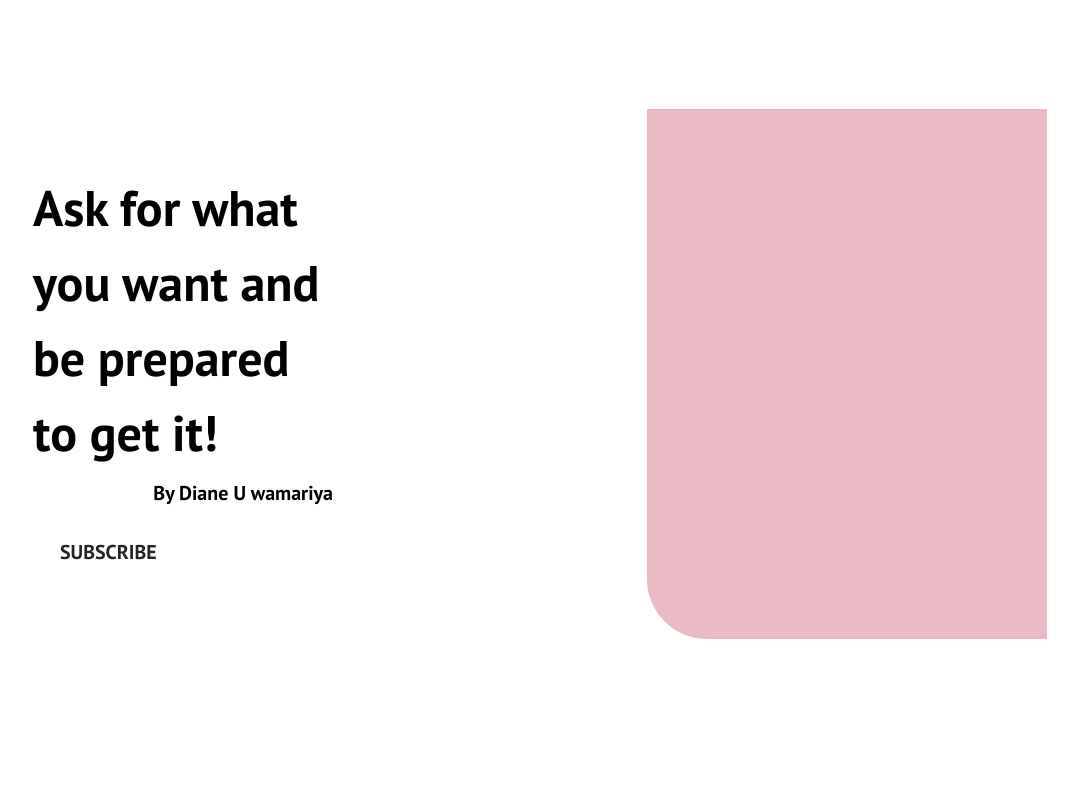
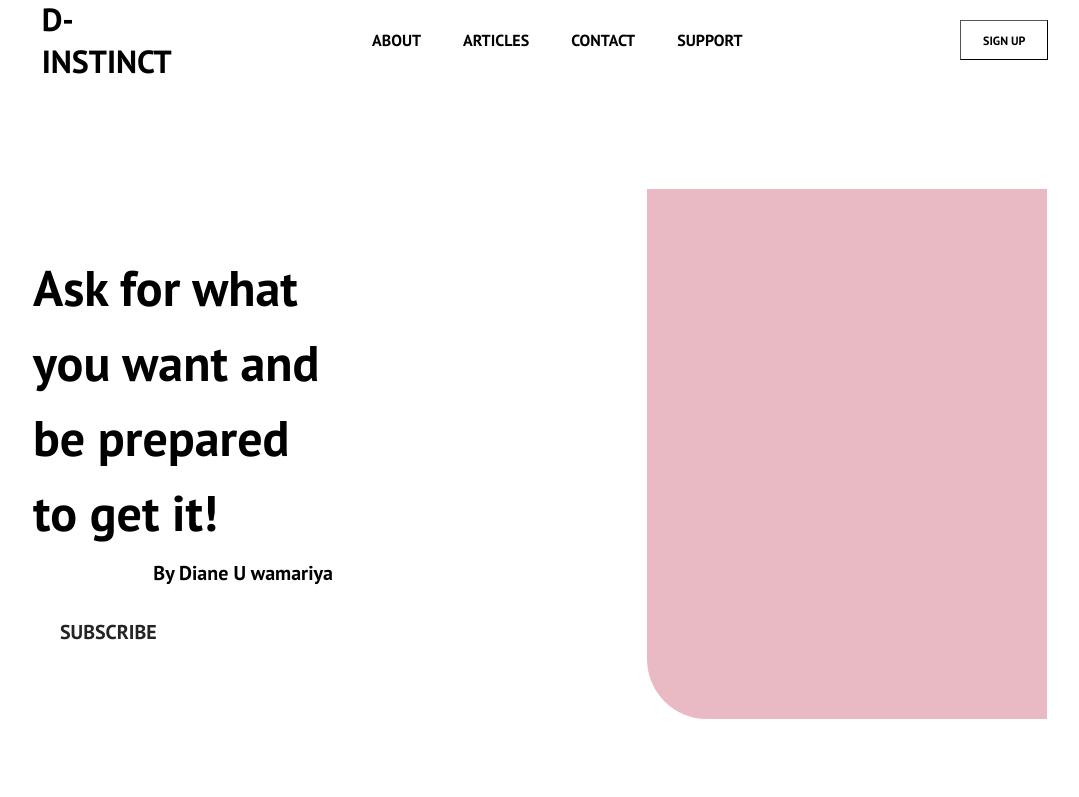
Before and after one commit to andyk2000/D-instinct, a React (Create React App) app: page / in a window 1280 px wide. Shown: the top 797 px of the page, without its empty margins (105-1184 px from the left). Built offline with nearby package versions, Linux system fonts and the light colour scheme.

Commit message:
navbar updated

```diff
--- a/src/components/Navbar.css
+++ b/src/components/Navbar.css
@@ -83,6 +83,14 @@
     display: none;
   }
 
+  .sign-up {
+    height: 50%;
+    width: 9%;
+    font-size: 12px;
+    font-weight: 20px;
+    border-width: 1px;
+  }
+
   @media screen and (max-width: 960px) {
     .NavbarItems {
       position: relative;
--- a/src/components/Navbar.js
+++ b/src/components/Navbar.js
@@ -66,13 +66,8 @@ function Navbar() {
                             SUPPORT
                         </Link>
                     </li>
-                    <li className='nav-item'>
-                        <Link to='/Sign-up' className='nav-links-mobile' onClick={closeMobileMenu}>
-                            Sign Up
-                        </Link>
-                    </li>
                 </ul>
-                {button && <Button buttonStyle='btn--primary'>SIGN UP</Button>}
+                <button className='sign-up'>SIGN UP</button>
             </div>
         </nav>
     </>
--- a/src/pages/client/Home.js
+++ b/src/pages/client/Home.js
@@ -1,14 +1,15 @@
 import React from 'react';
-import { Button } from '../../components/Button';
 import Board from '../../components/Board';
 import './Home.css';
 import Promo from '../../components/Promo';
 import CarouselPromo from '../../components/CarouselPromo';
 import Footer from '../../components/Footer';
+import Navbar from '../../components/Navbar';
 
 function Home() {
   return (
     <div className='content'>
+      <Navbar />
       <Board />
       <Promo />
       <CarouselPromo />
```
